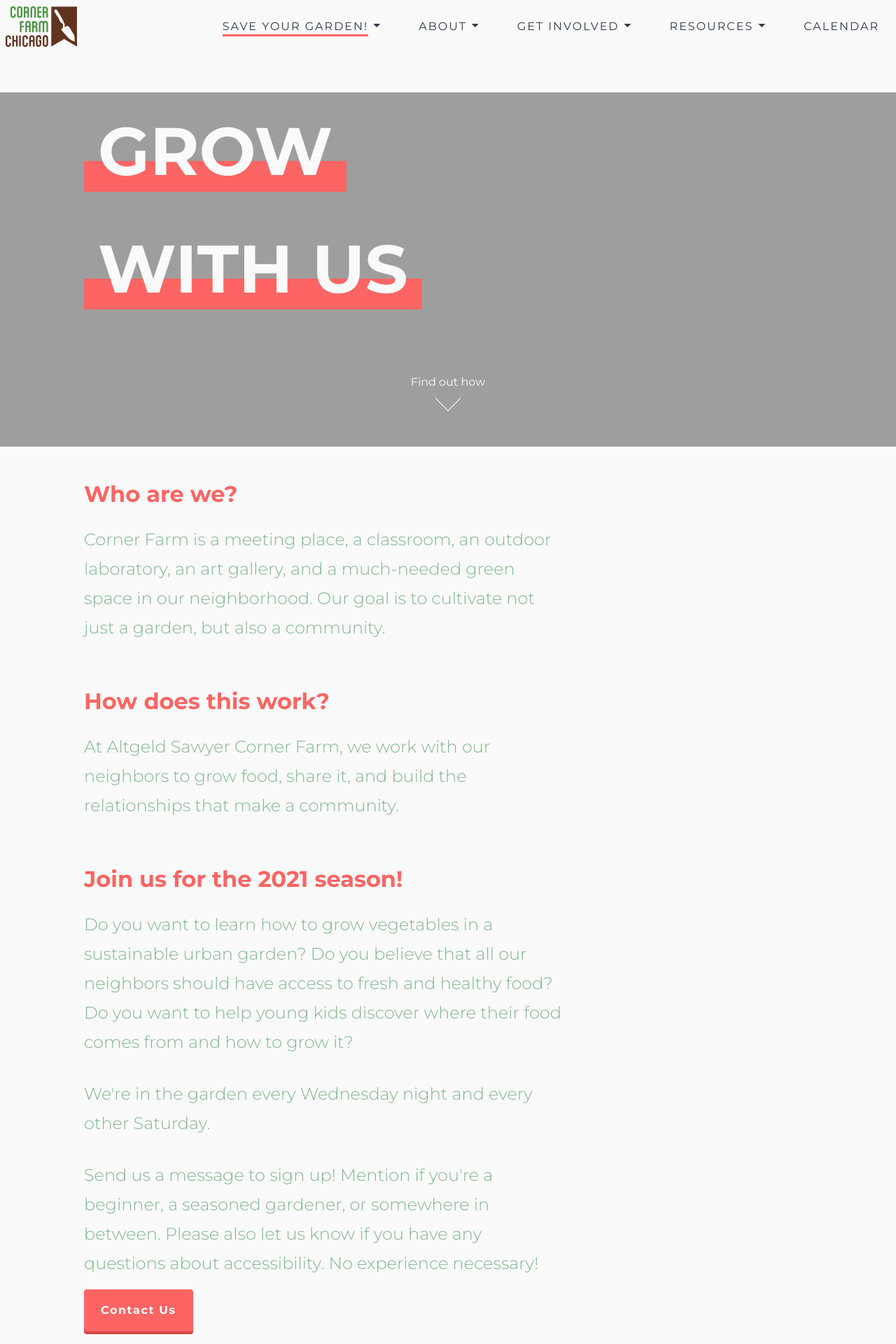
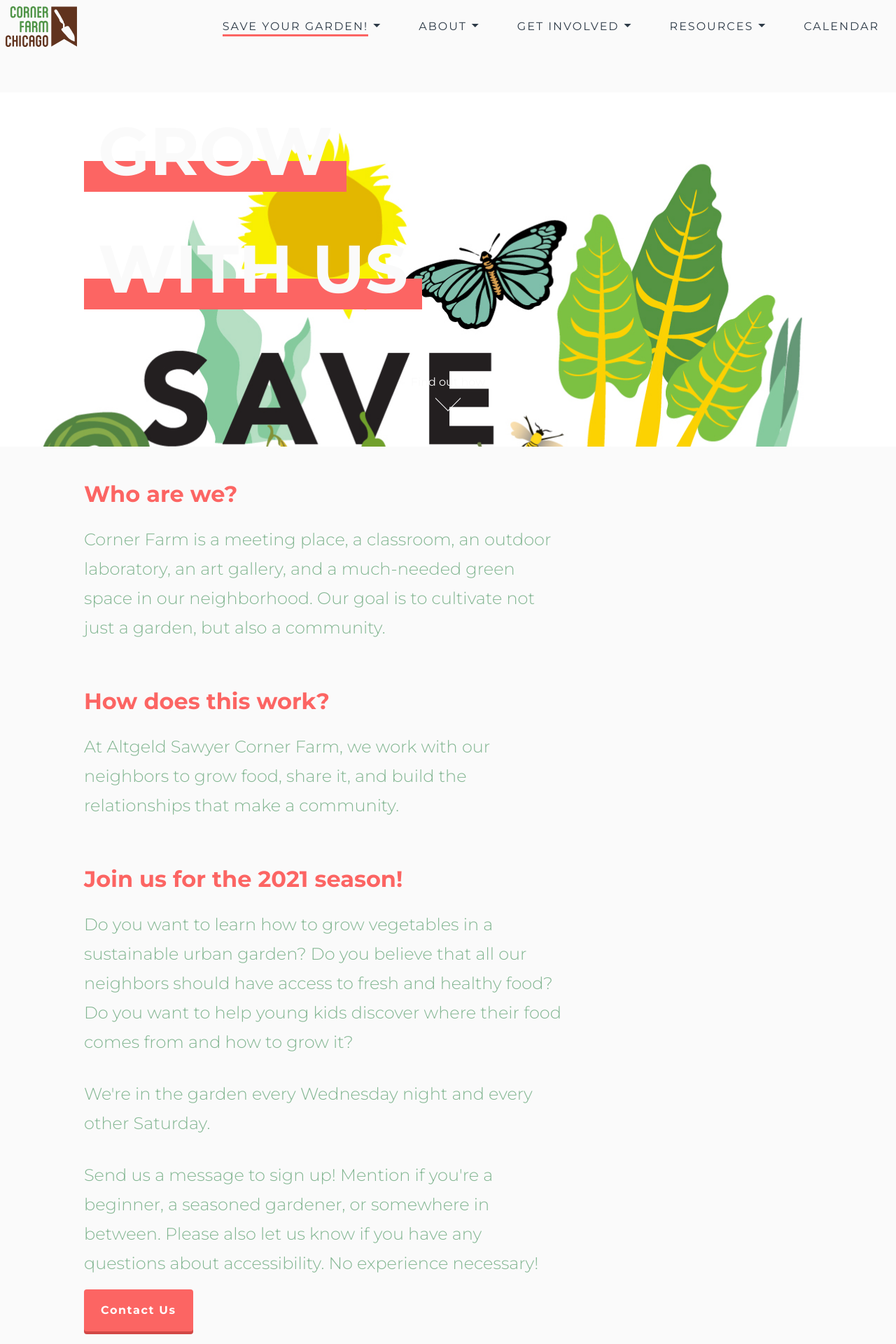
Before and after one commit to cgreim/farm-site, a Jekyll site: the page built from index.md, in a window 1280 px wide. Shown: the top 1920 px of the page at 70% size. Built offline with Jekyll 4.4.1, drawn with Linux system fonts in a browser that asks for light colours.

Commit message:
Update _v2-redesign.scss
Removing home-splash image and replacing with SaveOurGarden image

```diff
--- a/_sass/_v2-redesign.scss
+++ b/_sass/_v2-redesign.scss
@@ -4,7 +4,10 @@
 #splash {
   .top {
     /*background-color: $mossgreen;*/
+   /*Add home-splash image back after fundraiser is over and remove SaveCornerFarm image
     background-image: url(../assets/images/home-splash.jpg);
+    */
+    background-image: url(../assets/images/SaveCornerFarm.jpg);
     background-repeat: no-repeat;
     background-position: center top;
     background-size: cover;
```
